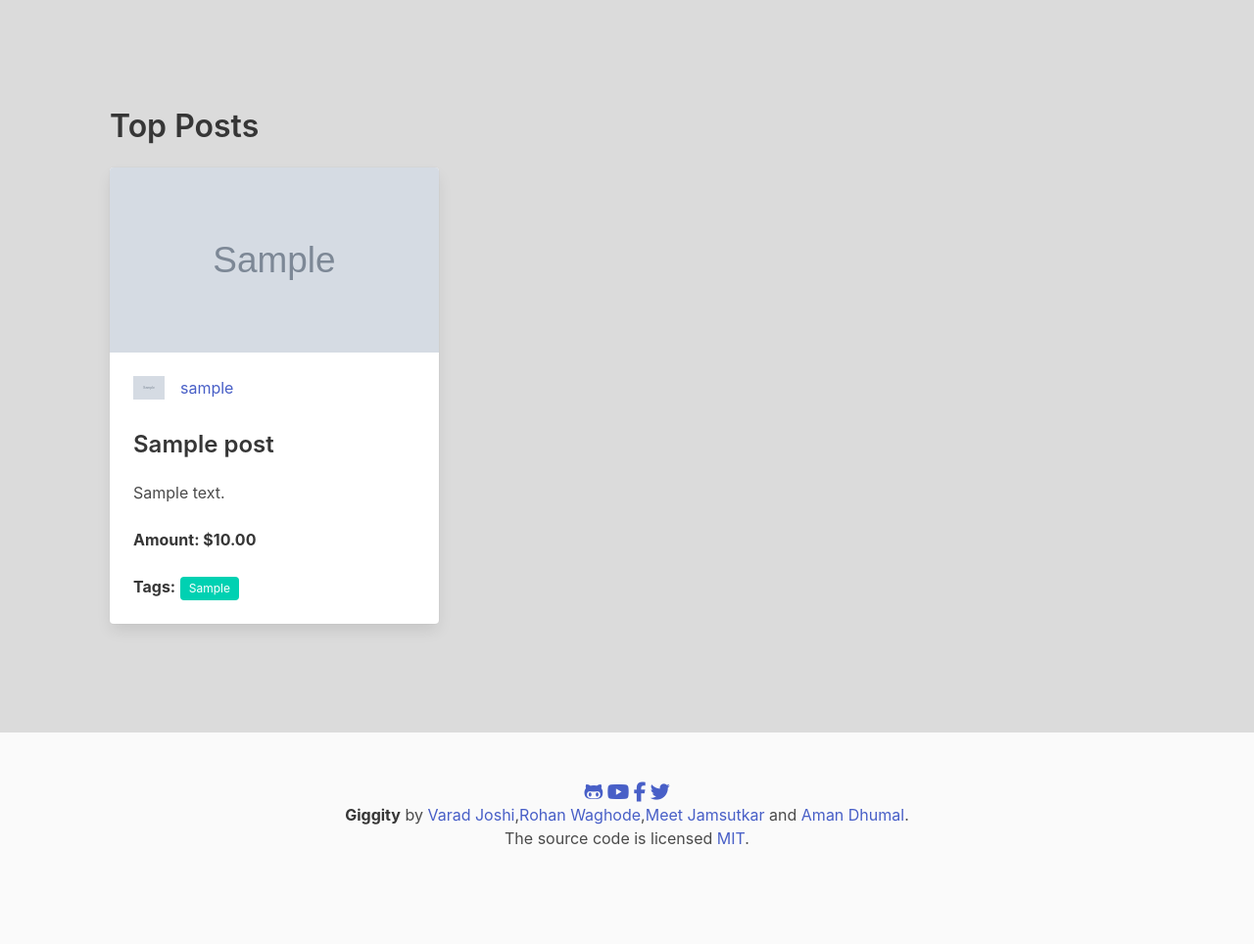
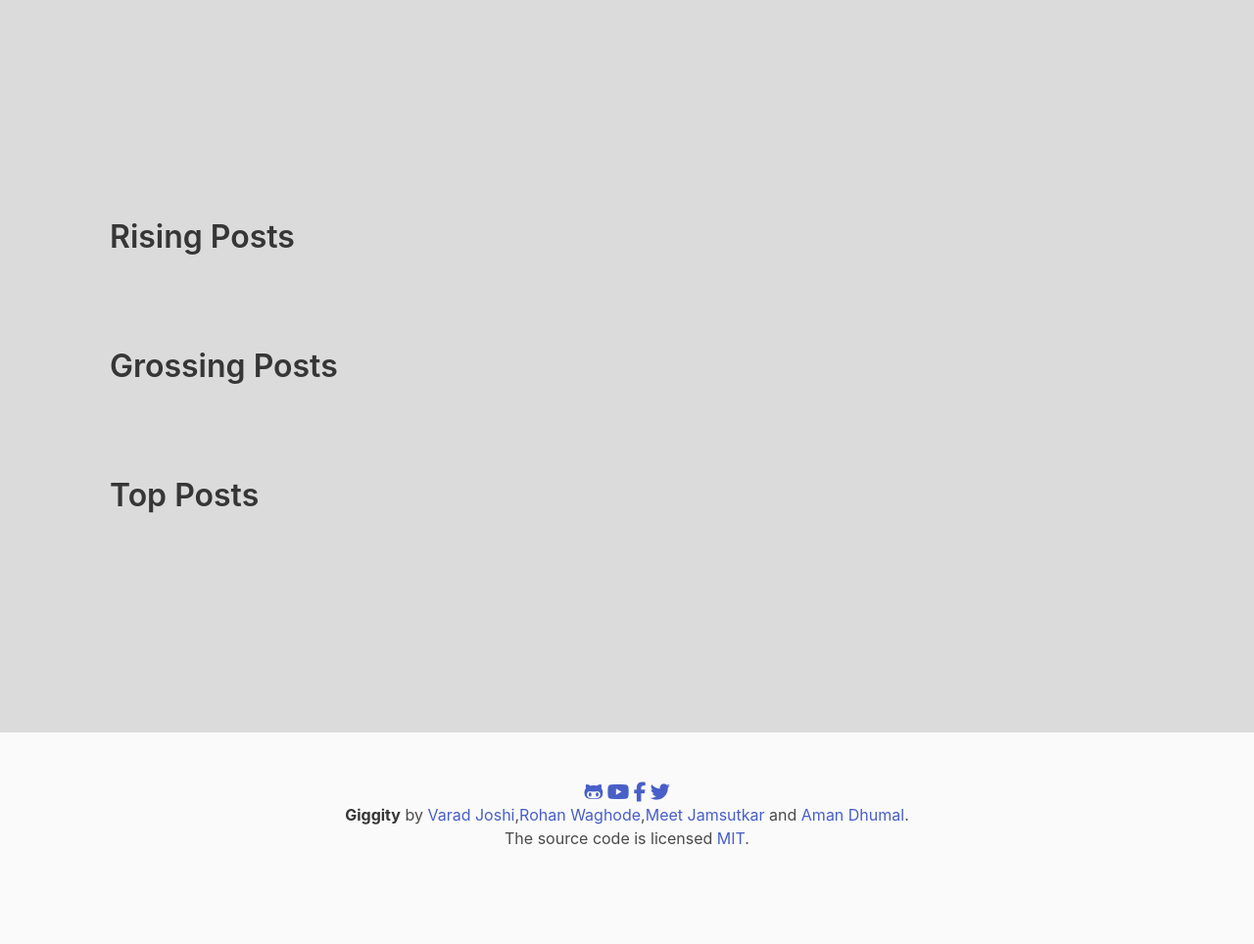
Before and after one commit to Varad-13/recommendation-engine-pvt, a Django app: page /top in a window 1280 px wide. Shown: the part 56-1020 px from the top of the page at 98% size. Run offline with Django 3.2, Linux system fonts and the light colour scheme; tables that the repository leaves empty hold one stand-in row (values such as "Sample post"); grey boxes marked "Sample" are stand-in pictures; some libraries are stand-ins or nearby versions.

Commit message:
Properly link top charts

```diff
--- a/giggity/core/views.py
+++ b/giggity/core/views.py
@@ -1,6 +1,6 @@
 from django.shortcuts import get_object_or_404, render, redirect
 from django.db.models import Q
-from .models import UserProfile, Post, Post_tag, Recommendations, Interaction, Logs, Freelancer, Tag
+from .models import UserProfile, Post, Post_tag, Recommendations, Interaction, Logs, Freelancer, Tag, TopCharts
 from .forms import PostForm, TagSelectionForm
 from django.utils.text import slugify
 
@@ -48,9 +48,16 @@ def recommendations_view(request):
         return redirect('index')
 
 def top_posts_view(request):
-    top_posts = Post.objects.all().order_by('-post_id')[:9]  # Adjust the ordering criteria as needed
+    top_posts = Post.objects.filter(topcharts__type='Top')
+    latest_posts = Post.objects.filter(topcharts__type='Latest')
+    grossing_posts = Post.objects.filter(topcharts__type='Grossing')
+    context = {
+        'latest_posts': latest_posts,
+        'top_posts': top_posts,
+        'grossing_posts': grossing_posts,
+    }
 
-    return render(request, 'core/top_posts.html', {'posts': top_posts})
+    return render(request, 'core/top_posts.html', context)
 
 
 def create_post(request):
--- a/giggity/templates/base.html
+++ b/giggity/templates/base.html
@@ -49,7 +49,7 @@
         <div class="navbar-menu">
             <div class="navbar-start">
                 <div class="navbar-item">
-                    <a href="{% url 'index'%}">
+                    <a href="{% url 'top'%}">
                         <div class="button is-white">
                             <span class="icon is-small">
                                 <i class="fa-solid fa-compass"></i>
--- a/giggity/templates/core/top_posts.html
+++ b/giggity/templates/core/top_posts.html
@@ -4,10 +4,11 @@
 
 {% block content %}
     <div class="section">
-        <div class="title">Top Posts</div>
+        <div class="title">Rising Posts</div>
         <div class="columns is-multiline">
-            {% for post in posts %}
+            {% for post in latest_posts %}
                 <div class="column is-4">
+                    <a href = "{% url 'details' post.link %}">
                     <div class="card large">
                         <div class="card-image">
                             <figure class="image is-16by9">
@@ -36,14 +37,95 @@
                             <div class="content">
                                 <strong class="strong">Amount: ${{ post.amount }}</strong>
                             </div>
+                        </div>
+                    </div>
+                </a>
+                </div>
+            {% endfor %}
+        </div>
+    </div>
+
+
+
+    <div class="section">
+        <div class="title">Grossing Posts</div>
+        <div class="columns is-multiline">
+            {% for post in grossing_posts %}
+                <div class="column is-4">
+                    <a href = "{% url 'details' post.link %}">
+                    <div class="card large">
+                        <div class="card-image">
+                            <figure class="image is-16by9">
+                                <img src="{{ post.images.url }}" alt="Image">
+                            </figure>
+                        </div>
+                        <div class="card-content">
+                            <div class="media">
+                                <div class="media-left">
+                                    <a href="{% url 'chat' post.freelancer.user_id.id %}">
+                                        <figure class="image is-32x32">
+                                            <img src="{{ post.freelancer.user_id.profile_image.url }}" alt="Profile Image">
+                                        </figure>
+                                    </a>
+                                </div>
+                                <div class="media-content">
+                                    <a href="{% url 'chat' post.freelancer.user_id.id %}">
+                                        {{ post.freelancer.user_id.username }}
+                                    </a>
+                                </div>
+                            </div>
+                            <div class = "content">
+                                <p class="title is-4 no-padding">{{ post.name }}</p>
+                                <p>{{ post.description }}</p>
+                            </div>
                             <div class="content">
-                                <strong class="strong">Tags:</strong>
-                                {% for post_tag in post.post_tag_set.all %}
-                                    <span class="tag is-primary">{{ post_tag.tag.tag }}</span>
-                                {% endfor %}
+                                <strong class="strong">Amount: ${{ post.amount }}</strong>
                             </div>
                         </div>
                     </div>
+                    </a>
+                </div>
+            {% endfor %}
+        </div>
+    </div>
+
+    <div class="section">
+        <div class="title">Top Posts</div>
+        <div class="columns is-multiline">
+            {% for post in top_posts %}
+                <div class="column is-4">
+                    <a href = "{% url 'details' post.link %}">
+                    <div class="card large">
+                        <div class="card-image">
+                            <figure class="image is-16by9">
+                                <img src="{{ post.images.url }}" alt="Image">
+                            </figure>
+                        </div>
+                        <div class="card-content">
+                            <div class="media">
+                                <div class="media-left">
+                                    <a href="{% url 'chat' post.freelancer.user_id.id %}">
+                                        <figure class="image is-32x32">
+                                            <img src="{{ post.freelancer.user_id.profile_image.url }}" alt="Profile Image">
+                                        </figure>
+                                    </a>
+                                </div>
+                                <div class="media-content">
+                                    <a href="{% url 'chat' post.freelancer.user_id.id %}">
+                                        {{ post.freelancer.user_id.username }}
+                                    </a>
+                                </div>
+                            </div>
+                            <div class="content">
+                                <p class="title is-4 no-padding">{{ post.name }}</p>
+                                <p>{{ post.description }}</p>
+                            </div>
+                            <div class="content">
+                                <strong class="strong">Amount: ${{ post.amount }}</strong>
+                            </div>
+                        </div>
+                    </div>
+                    </a>
                 </div>
             {% endfor %}
         </div>
```
